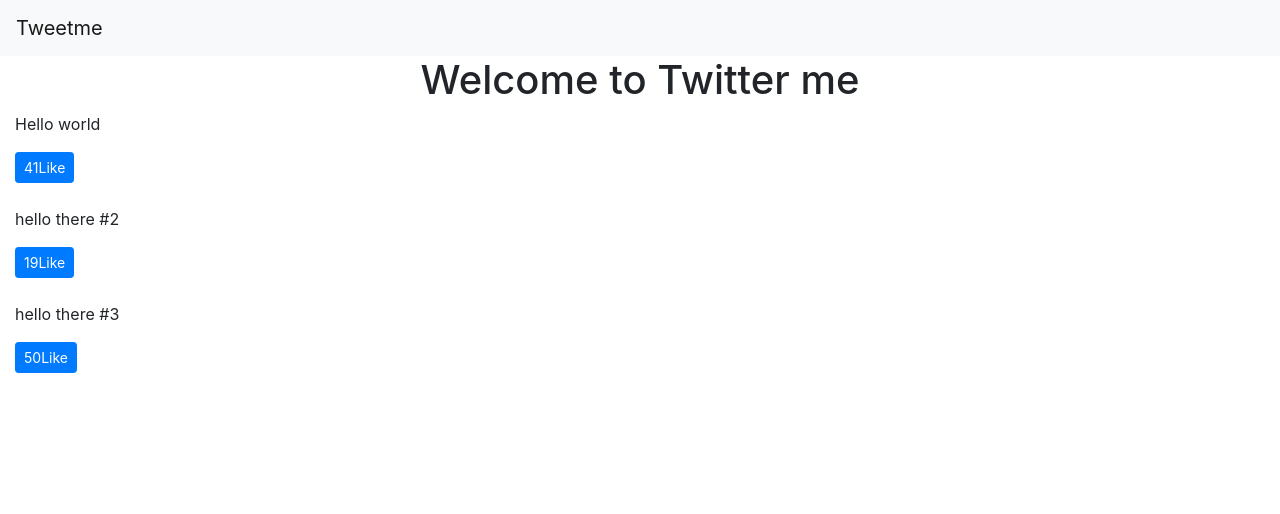
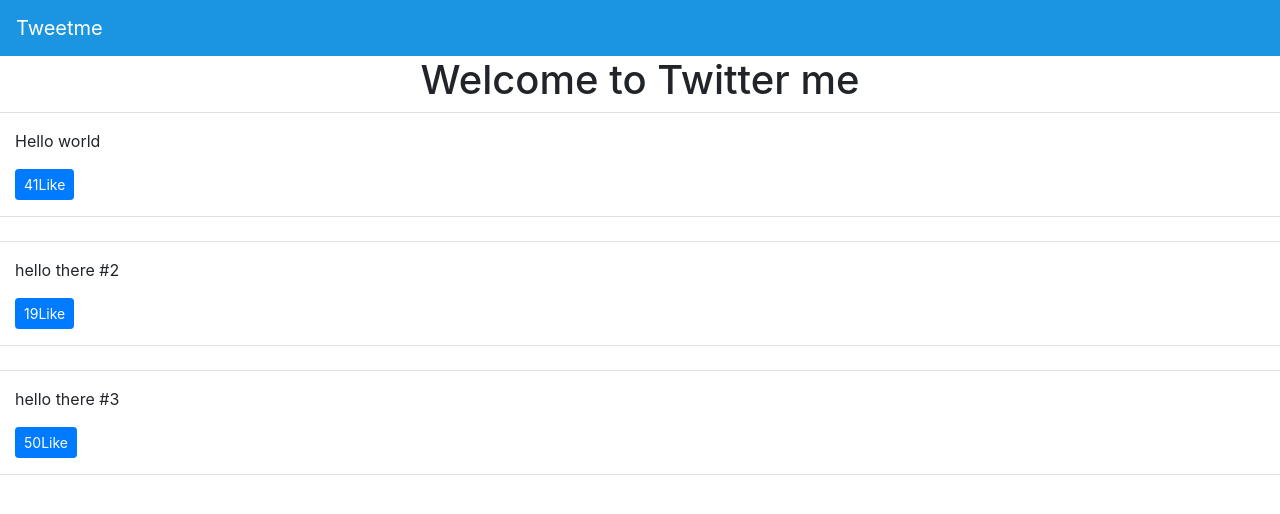
Before and after one commit to itsamanverma/twittme, a Django app: page / in a window 1280 px wide. Shown: the top 514 px of the page. Run offline with Django 3.2, Linux system fonts and the light colour scheme; data comes from the database, SQL or seed files in the repository; some libraries are stand-ins or nearby versions.

Commit message:
navbar design

```diff
--- a/templates/base.html
+++ b/templates/base.html
@@ -9,7 +9,11 @@
   <!-- Bootstrap CSS -->
   <link rel="stylesheet" href="https://stackpath.bootstrapcdn.com/bootstrap/4.5.2/css/bootstrap.min.css"
     integrity="sha384-JcKb8q3iqJ61gNV9KGb8thSsNjpSL0n8PARn9HuZOnIxN0hoP+VmmDGMN5t9UJ0Z" crossorigin="anonymous">
-
+  <style>
+    .bg-color{
+      background-color: rgb(27, 149, 224) !important;
+    }
+  </style>
   <title>twitter {% block head_title %}{% endblock head_title %}</title>
 </head>
 
--- a/templates/components/navbar.html
+++ b/templates/components/navbar.html
@@ -1,4 +1,4 @@
-<nav class="navbar navbar-expand-lg navbar-light bg-light">
+<nav class="navbar navbar-expand-lg navbar-dark bg-light bg-color">
     <a class="navbar-brand" href="/">Tweetme</a>
     <button class="navbar-toggler" type="button" data-toggle="collapse" data-target="#navbarSupportedContent" aria-controls="navbarSupportedContent" aria-expanded="false" aria-label="Toggle navigation">
       <span class="navbar-toggler-icon"></span>
--- a/templates/pages/home.html
+++ b/templates/pages/home.html
@@ -11,7 +11,7 @@
     </div>
 </div>
 
-<div id='tweets'>
+<div class="row" id='tweets'>
     Loading...
 </div>
 
@@ -38,7 +38,7 @@
     }
 
     function formatTweetElement(tweet) {
-        var formattedTweet = "<div class='mb-4 tweet' id='tweet-" + tweet.id
+        var formattedTweet = "<div class='col-12 border-top border-bottom py-3 mb-4 tweet' id='tweet-" + tweet.id
             + "'><p>" + tweet.content +
             "</p><div class='btn-group'>" + LikeBtn(tweet) +
             "</div></div>"
```
